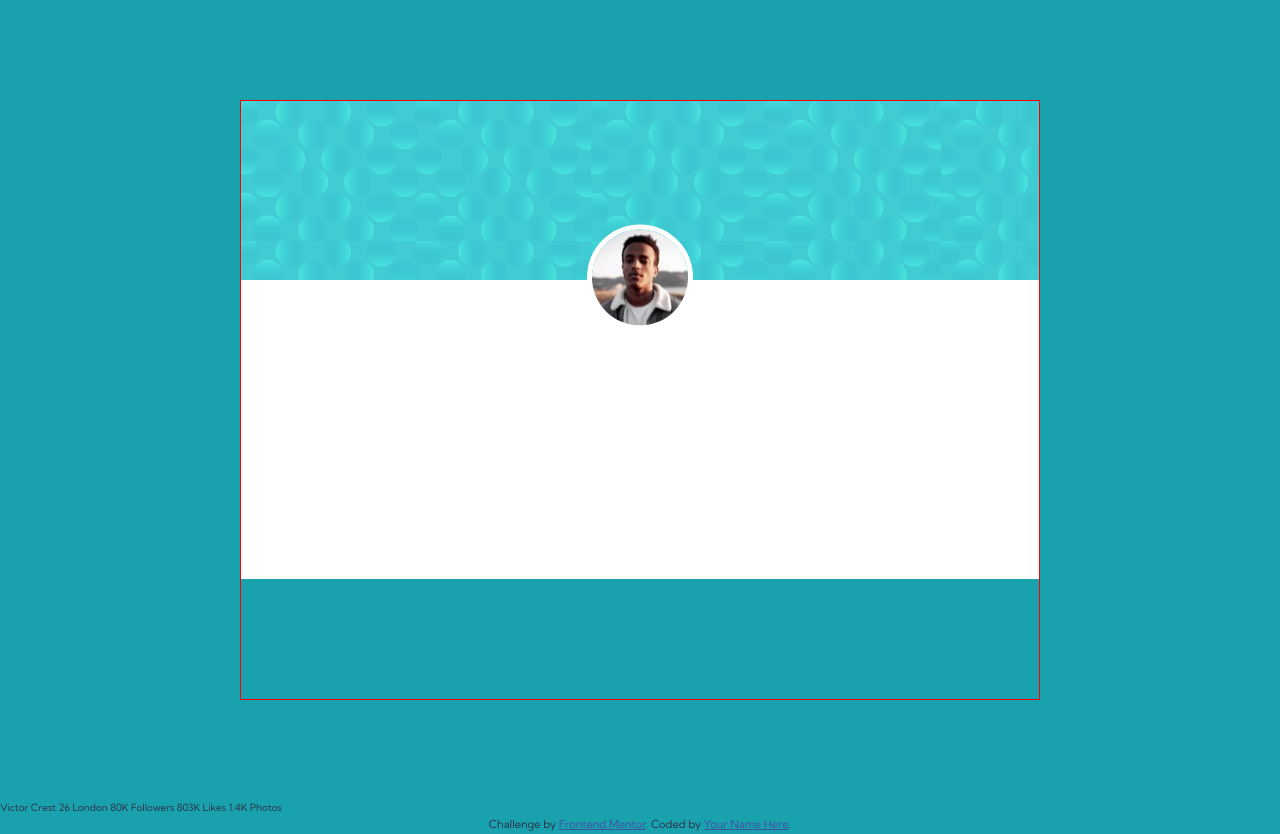
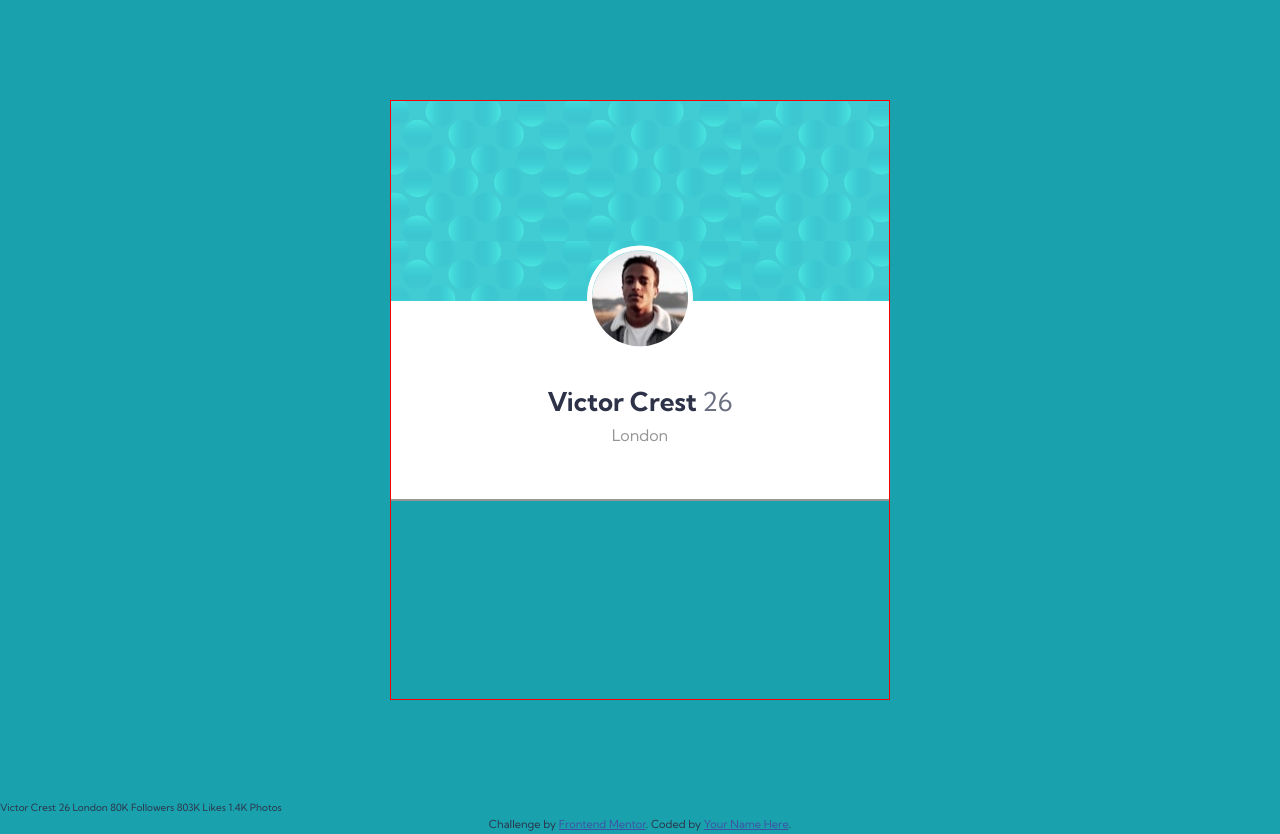
Before and after one commit to D-Jovanovic/profile-card-component, a website: page index.html in a window 1280 px wide. Drawn offline with Linux system fonts and the light colour scheme.

Commit message:
style user section

```diff
--- a/index.html
+++ b/index.html
@@ -38,7 +38,11 @@
         <img src="/images/image-victor.jpg" alt="Image of Victor Crest" />
       </div>
       <div class="container__img"></div>
-      <div class="container__user-name"></div>
+      <div class="container__user">
+        <span class="container__user--name">Victor Crest</span>
+        <span class="container__user--age">26</span>
+        <span class="container__user--city">London</span>
+      </div>
       <div class="container__info"></div>
     </section>
 
--- a/sass/components/_profile-card.scss
+++ b/sass/components/_profile-card.scss
@@ -1,25 +1,50 @@
 .container {
   position: relative;
   margin: 10rem auto;
-  width: 80rem;
+  width: 50rem;
   height: 60rem;
   border: 1px solid red;
 
   &__img {
     // border: 1px solid green;
-    height: 30%;
+    // height: 30%;
+    height: 20rem;
     background-image: url(/images/bg-pattern-card.svg);
   }
 
-  &__user-name {
+  &__user {
     background-color: #fff;
-    height: 50%;
-    // border: 1px solid black;
+    //height: 50%;
+    height: 20rem;
+    //border: 1px solid black;
+    //padding: 10rem;
+    text-align: center;
+    padding-top: 8rem;
+    border-bottom: 2px solid $secondary;
+
+    &--name {
+      font-size: 2.6rem;
+      font-weight: 700;
+      margin-right: 3px;
+    }
+
+    &--age {
+      font-size: 2.6rem;
+      font-weight: 400;
+      color: $primary-2;
+    }
+
+    &--city {
+      display: block;
+      font-size: 1.6rem;
+      font-weight: 400;
+      color: $secondary;
+    }
   }
 
   .profile-img {
     position: absolute;
-    top: 30%;
+    top: 20rem;
     left: 50%;
     transform: translate(-50%, -50%);
 
```
Also changed, not shown: css/style.css.
